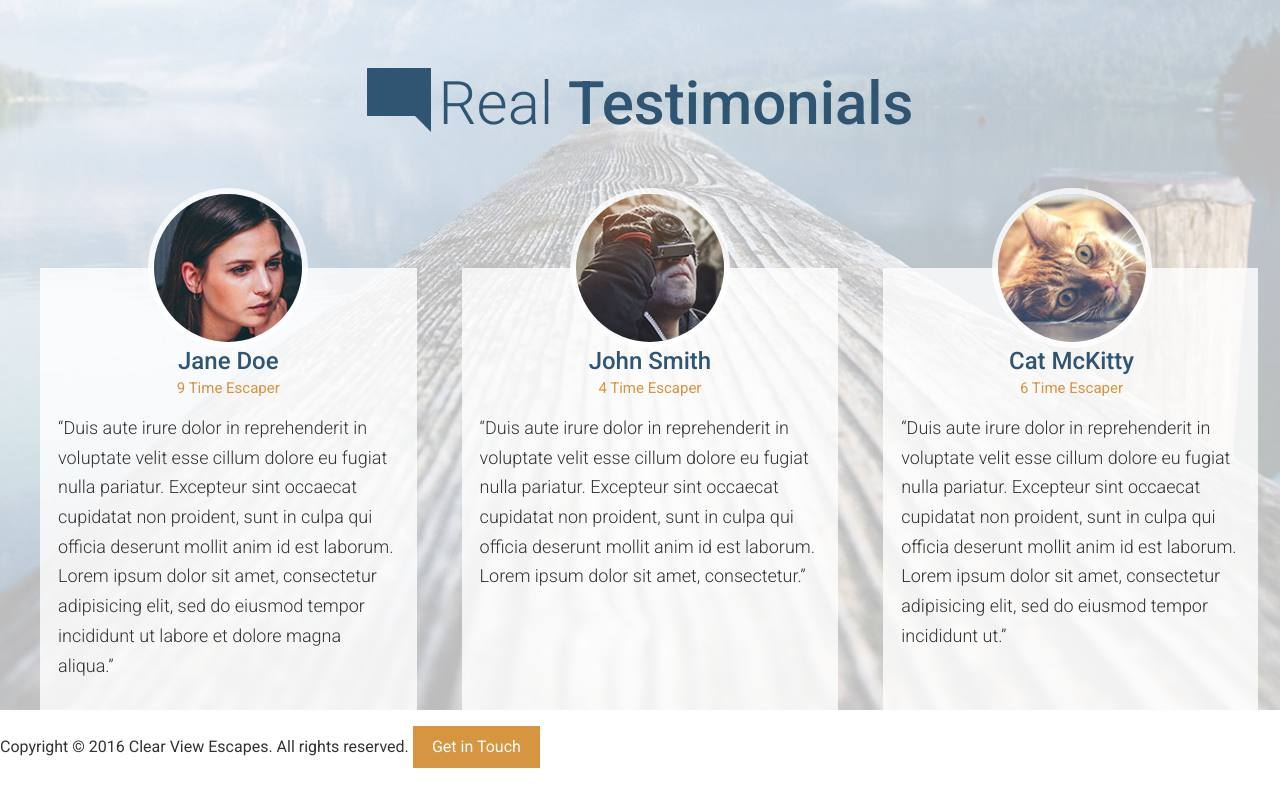
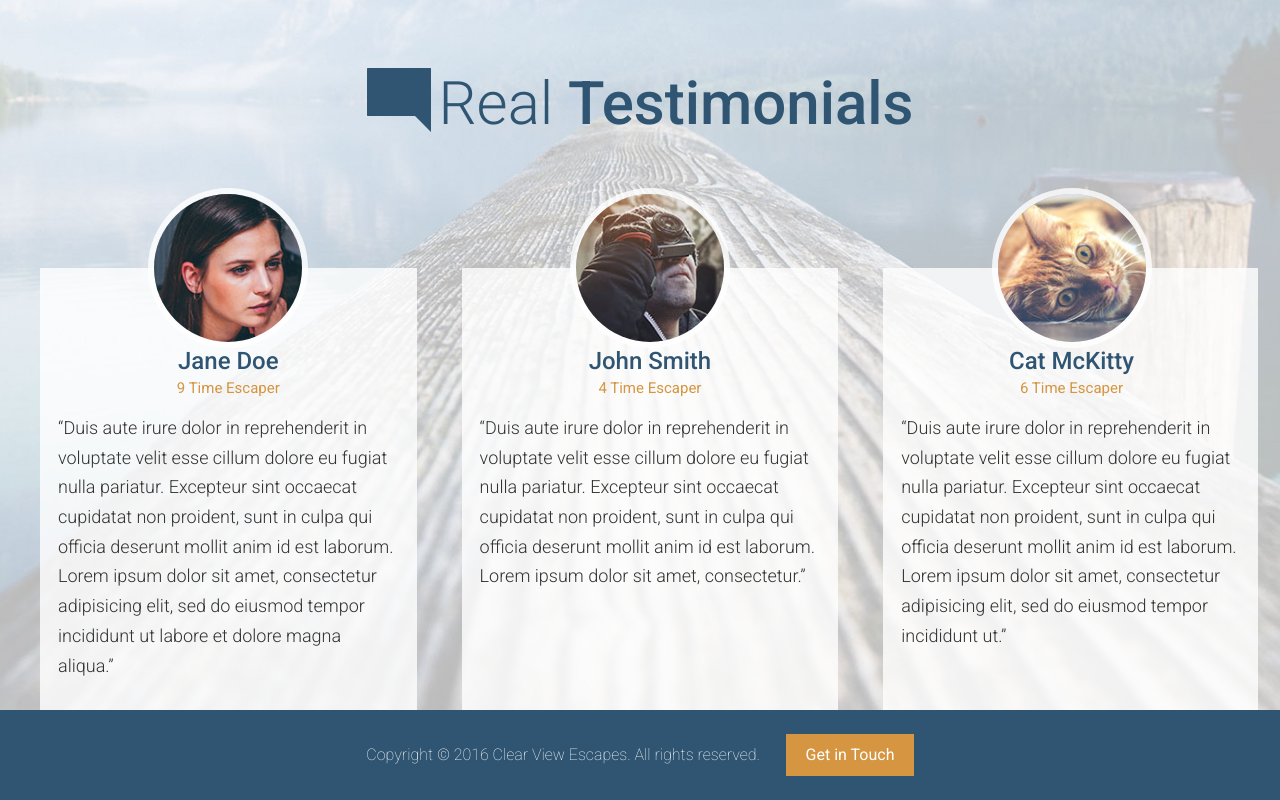
Before and after one commit to shaswatsaxena/website, a website: page app/index.html in a window 1280 px wide. Shown: the part 3096-3896 px from the top of the page. Drawn offline with Linux system fonts and the light colour scheme.

Commit message:
Completed the Footer

```diff
--- /dev/null
+++ b/app/assets/styles/modules/_site-footer.css
@@ -0,0 +1,18 @@
+.site-footer {
+  background-color:  $mainBlue;
+  color : white;
+  padding: 0.5rem 0 ;
+  text-align: center;
+
+  &__text {
+    font-weight: 200;
+    display: block;
+    margin-bottom: 1rem;
+
+    @mixin atMedium {
+      display: inline ;
+      margin-bottom: 0;
+      margin-right: 1.4rem;
+    }
+  }
+}
--- a/app/assets/styles/styles.css
+++ b/app/assets/styles/styles.css
@@ -13,3 +13,4 @@
 @import "modules/_feature-item";
 @import "modules/_testimonial";
 @import "modules/_sprite";
+@import "modules/_site-footer";
--- a/app/index.html
+++ b/app/index.html
@@ -155,8 +155,10 @@
     </div>
   </div>
 
-  <footer>
-    <p>Copyright &copy; 2016 Clear View Escapes. All rights reserved. <a href="#" class="btn btn--orange">Get in Touch</a></p>
+  <footer class="site-footer">
+    <div class="wrapper">
+      <p><span class="site-footer__text"> Copyright &copy; 2016 Clear View Escapes. All rights reserved.</span> <a href="#" class="btn btn--orange">Get in Touch</a></p>
+    </div>
   </footer>
 </body>
 </html>
--- a/app/temp/styles/styles.css
+++ b/app/temp/styles/styles.css
@@ -963,3 +963,25 @@ a {
     height:42px ;
     background-position: 36.69752421959096% 45.792307692307695%;
   }
+
+.site-footer {
+  background-color:  #2f5572;
+  color : white;
+  padding: 0.5rem 0 ;
+  text-align: center;
+}
+
+.site-footer__text {
+  font-weight: 200;
+  display: block;
+  margin-bottom: 1rem;
+}
+
+@media (min-width: 800px) {
+
+  .site-footer__text {
+    display: inline ;
+    margin-bottom: 0;
+    margin-right: 1.4rem;
+  }
+}
```
